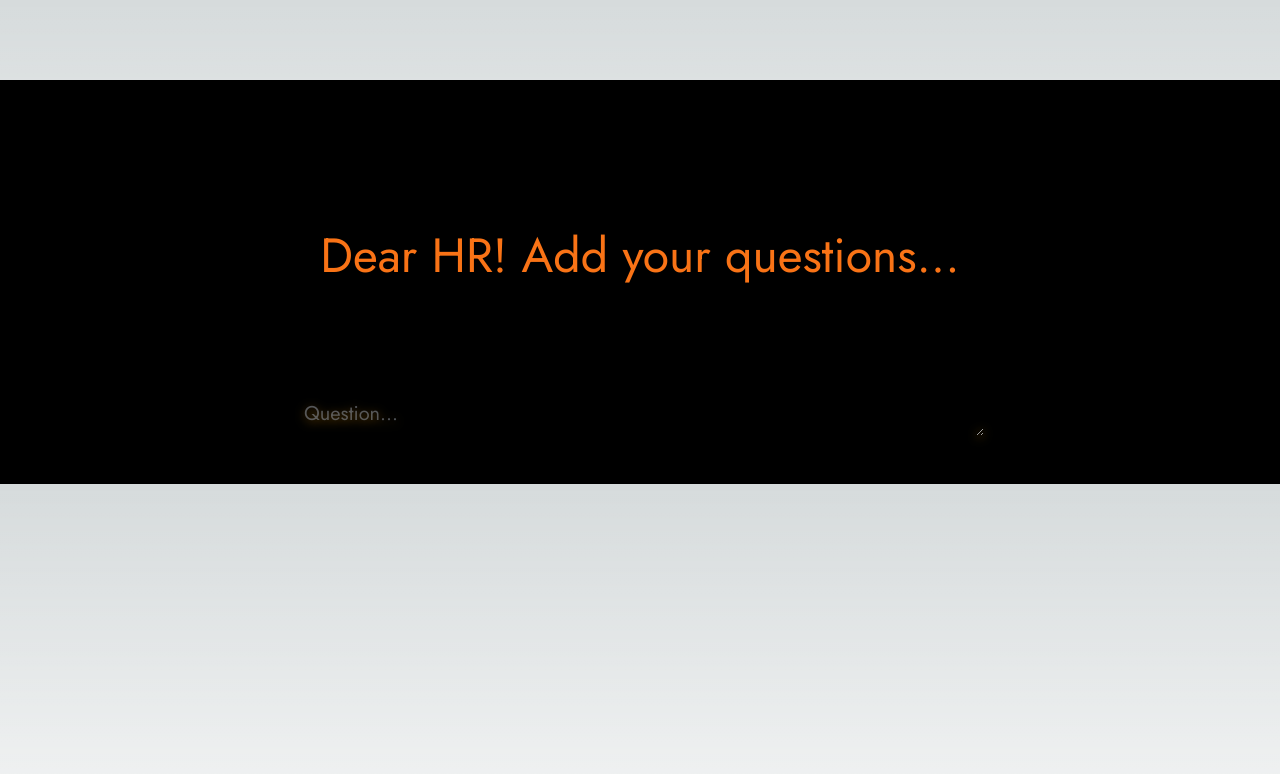
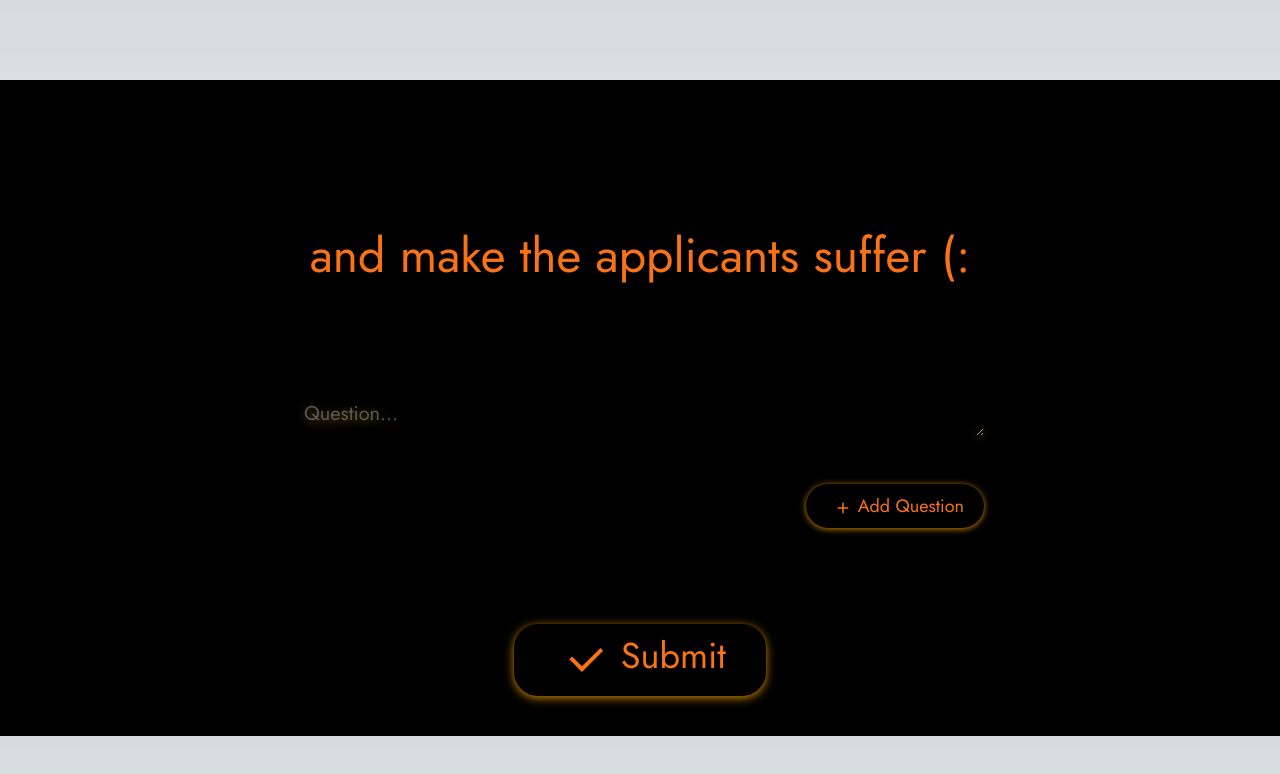
Before and after one commit to hoseinmrh/hAIre-Client, a Next.js app: page /questionnaire in a window 1280 px wide. Shown: the top 774 px of the page. Built offline with nearby package versions, Linux system fonts and the light colour scheme.

Commit message:
:art: added add question functionality. UI complete

```diff
--- a/app/page.tsx
+++ b/app/page.tsx
@@ -43,12 +43,16 @@ export default function Home() {
           <div>
             <button
               onClick={handleClick}
-              className="relative bg-black text-orange-500 py-4 px-10 rounded-3xl
+              className="relative bg-black text-orange-500 py-3 px-10 rounded-3xl
             drop-shadow-[0_2px_5px_rgba(255,165,0,0.8)]
             focus:outline-none hover:drop-shadow-[0_3px_10px_rgba(255,165,0,1)]
              text-4xl mt-28"
             >
-              <RiUploadLine style={{ display: "inline" }} className="ml-2" />{" "}
+              <RiUploadLine
+                size="48px"
+                style={{ display: "inline" }}
+                className="ml-2"
+              />{" "}
               Upload CV
             </button>
             <input
--- a/app/questionnaire/page.tsx
+++ b/app/questionnaire/page.tsx
@@ -1,24 +1,31 @@
 "use client";
 import Image from "next/image";
 import { TypeAnimation } from "react-type-animation";
-import { RiUploadLine } from "react-icons/ri";
-import { useRef } from "react";
+import { RiAddLine, RiCheckLine, RiUploadLine } from "react-icons/ri";
+import { useRef, useState } from "react";
 
 export default function Home() {
-  const inputFileRef = useRef<HTMLInputElement | null>(null);
+  const questionTextRef = useRef<HTMLTextAreaElement>(null);
+  const [questions, setQuestions] = useState<string[]>([]);
 
-  const handleClick = () => {
-    if (inputFileRef.current) {
-      inputFileRef.current.click(); // Ensure the ref is not null
+  const handleAdd = () => {
+    const questionText = questionTextRef.current?.value;
+    if (!questionText) {
+      alert("Please Enter a Question");
+      return;
+    }
+
+    // Add the new question to the existing state
+    setQuestions((prevQuestions) => [...prevQuestions, questionText]);
+
+    // Clear the textarea after adding the question
+    if (questionTextRef.current) {
+      questionTextRef.current.value = "";
     }
   };
 
-  const handleFileChange = (event: React.ChangeEvent<HTMLInputElement>) => {
-    const file = event.target.files ? event.target.files[0] : null;
-    if (file) {
-      console.log("Selected file:", file);
-      // Handle the uploaded file here (e.g., upload it to the server or process it)
-    }
+  const handleSubmit = () => {
+    console.log(questions);
   };
   return (
     <main className="bg-black text-orange-500 h-full">
@@ -27,14 +34,14 @@ export default function Home() {
           <TypeAnimation
             sequence={[
               "Dear HR! Add your questions...",
-              5000,
+              3000,
               "and make the applicants suffer (:",
-              5000,
+              3000,
             ]}
             wrapper="span"
             speed={60}
             style={{ display: "inline-block" }}
-            repeat={1}
+            repeat={Infinity}
             className="text-center mt-28 text-5xl"
             cursor={false}
           />
@@ -44,8 +51,42 @@ export default function Home() {
                         text-white mb-2"
             placeholder="Question..."
             rows={1}
-            // ref={full_name_ref}
+            ref={questionTextRef}
           />
+          <div className="w-full flex justify-end">
+            <button
+              onClick={handleAdd}
+              className="bg-black text-orange-500 py-2 px-5 rounded-3xl
+            drop-shadow-[0_1px_3px_rgba(255,165,0,0.8)]
+            focus:outline-none hover:drop-shadow-[0_2px_5px_rgba(255,165,0,1)]
+             text-lg mt-10"
+            >
+              <RiAddLine style={{ display: "inline" }} className="ml-2" /> Add
+              Question
+            </button>
+          </div>
+          <div className="w-full flex justify-start">
+            <ul className="text-white text-2xl list-disc pl-5">
+              {questions.map((question, index) => (
+                <li key={index}>{question}</li>
+              ))}
+            </ul>
+          </div>
+
+          <button
+            onClick={handleSubmit}
+            className="relative bg-black text-orange-500 py-3 px-10 rounded-3xl
+            drop-shadow-[0_2px_5px_rgba(255,165,0,0.8)]
+            focus:outline-none hover:drop-shadow-[0_3px_10px_rgba(255,165,0,1)]
+             text-4xl mt-24"
+          >
+            <RiCheckLine
+              size="48px"
+              style={{ display: "inline" }}
+              className="ml-2"
+            />{" "}
+            Submit
+          </button>
         </div>
       </div>
     </main>
```
